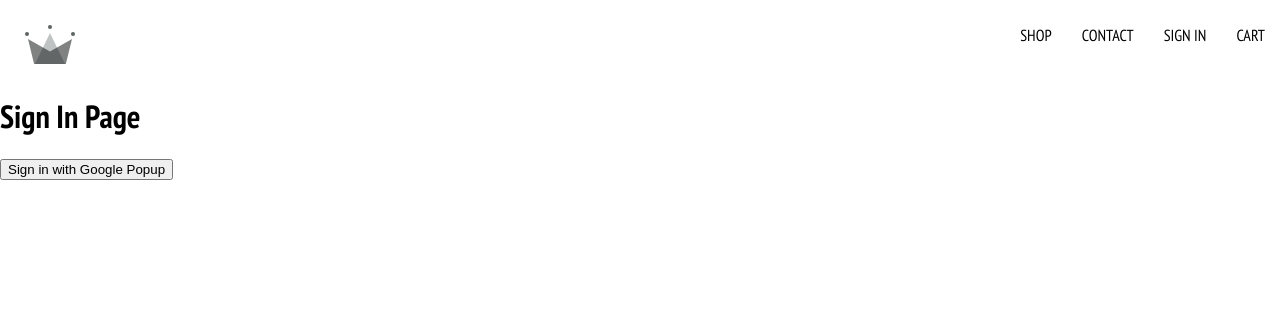
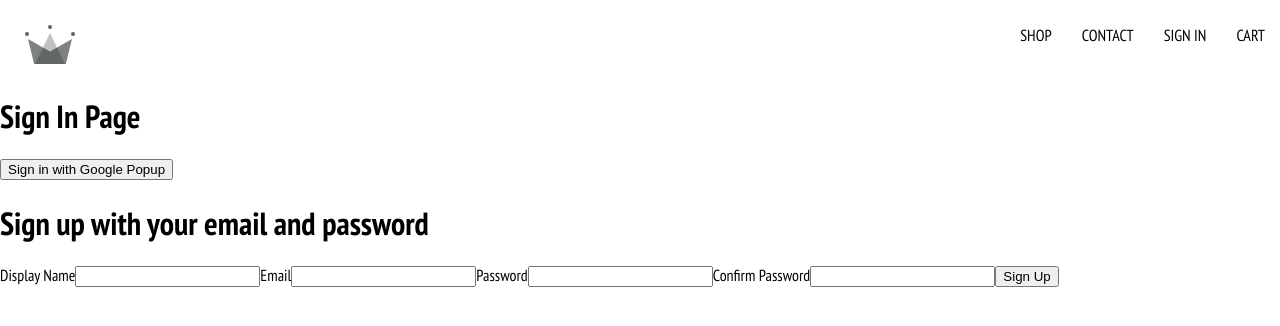
Before and after one commit to oksanakuhotska/capstone-clothin, a React (Create React App) app: page /sign-in in a window 1280 px wide. Shown: the top 326 px of the page. Built offline with nearby package versions, Linux system fonts and the light colour scheme.

Commit message:
refactor: add destruction, methods make form work

```diff
--- a/src/components/sign-up-form/sign-up-form.component.jsx
+++ b/src/components/sign-up-form/sign-up-form.component.jsx
@@ -1,16 +1,65 @@
+import { useState } from "react";
+
+const defaultFormFields = {
+	displayName: '',
+	email: '',
+	password: '',
+	confirmPassword: ''
+};
+
 const SignUpForm = () => {
+
+	const [formFields, setFormFields] = useState(defaultFormFields);
+	const { displayName, email, password, confirmPassword } = formFields;
+
+console.log(formFields)
+
+	const handleChange = (event) => {
+		const { name, value } = event.target;
+
+		setFormFields({...formFields, [name]: value});
+	};
+
 	return (
 		<>
 			<h1>Sign up with your email and password</h1>
-			<form onSubmit={() => }>
+			<form onSubmit={() => {}}>
 				<label>Display Name</label>
-				<input type='text' required />
+				<input
+					type='text'
+					required
+					onChange={handleChange}
+					name='displayName'
+					value={displayName}
+				/>
+
 				<label>Email</label>
-				<input type='email' required />
+				<input
+					type='email'
+					required
+					onChange={handleChange}
+					name='email'
+					value={email}
+				/>
+
 				<label>Password</label>
-				<input type='password' required />
+				<input
+					type='password'
+					required
+					onChange={handleChange}
+					name='password'
+					value={password}
+				/>
+
 				<label>Confirm Password</label>
-				<input type='password' required />
+				<input
+					type='password'
+					required
+					onChange={handleChange}
+					name='confirmPassword'
+					value={confirmPassword}
+				/>
+
 				<button type="submit">Sign Up</button>
 			</form>
 		</>
--- a/src/pages/sign-in/sign-in.component.jsx
+++ b/src/pages/sign-in/sign-in.component.jsx
@@ -2,6 +2,8 @@ import {
 	signInWithGooglePopup,
 	createUserDocumentFromAuth
 } from "../../utils/firebase/firebase.utils";
+
+import SignUpForm from "../../components/sign-up-form/sign-up-form.component";
 
 const SignIn = () => {
 	const logGooglePopupUser = async () => {
@@ -13,6 +15,7 @@ const SignIn = () => {
 		<div>
 			<h1>Sign In Page</h1>
 			<button onClick={logGooglePopupUser}>Sign in with Google Popup</button>
+			<SignUpForm />
 		</div>
 	)
 };
```
